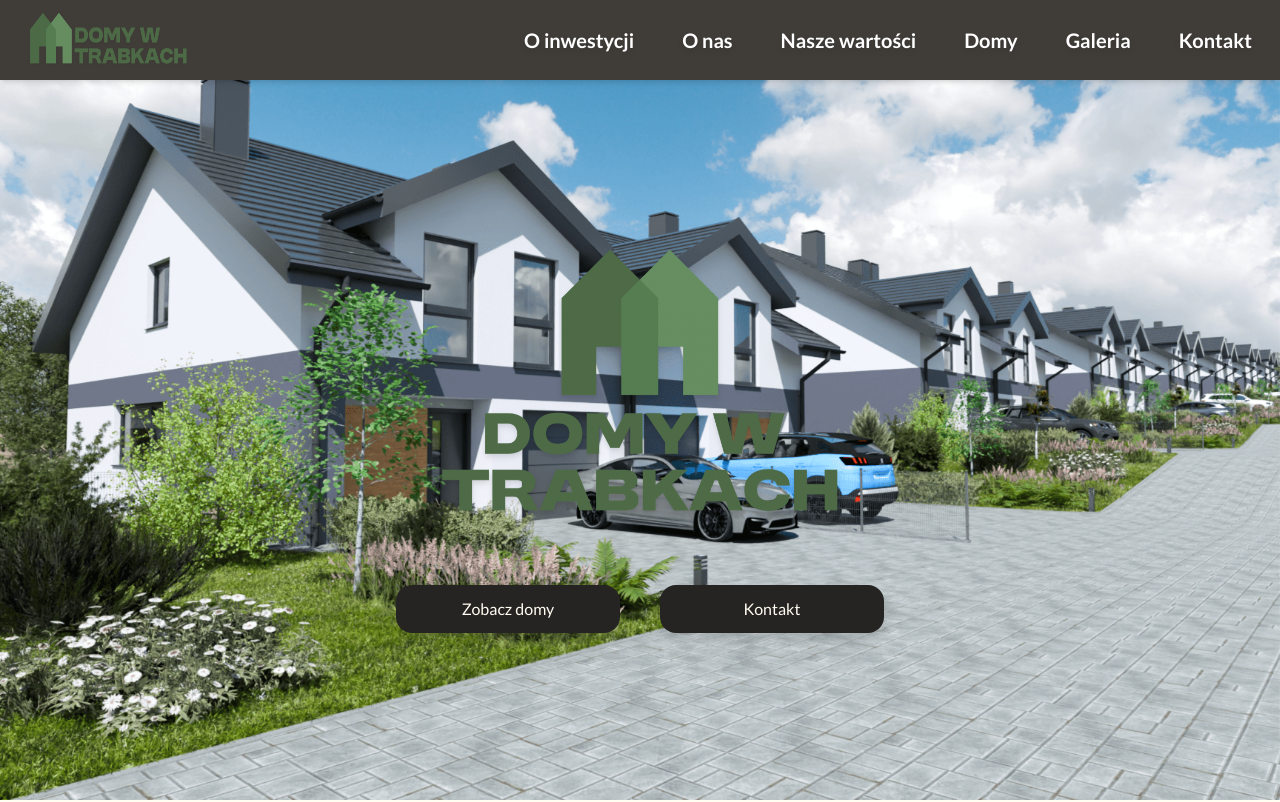
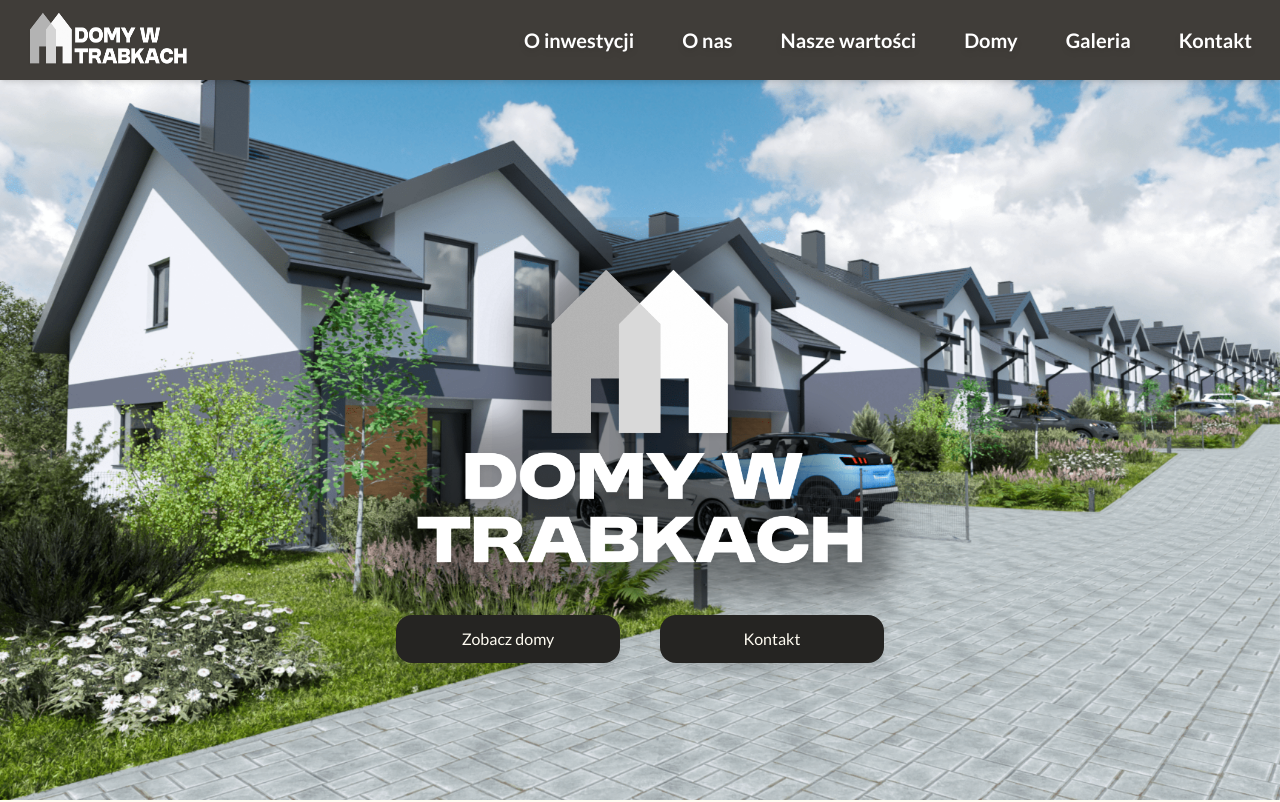
Before and after one commit to ruffaaw/trabki-developer-website, a Next.js app: page / in a window 1280 px wide. Shown: the top 802 px of the page. Built offline with nearby package versions, Linux system fonts and the light colour scheme; no server answers.

Commit message:
changed logo

```diff
--- a/src/components/HomeSection.tsx
+++ b/src/components/HomeSection.tsx
@@ -32,15 +32,15 @@ export default function HomeSection() {
         <Image
           src="/logo_kwadratowe.png"
           alt="Logo"
-          width={400}
+          width={600}
           height={300}
           data-aos="fade-up"
           data-aos-delay="500"
           data-aos-duration="1000"
-          className="max-md:hidden drop-shadow-md mb-10"
+          className="max-md:hidden drop-shadow-md"
           priority={true}
         />
-        <div className="flex max-md:flex-col max-md:space-y-5 max-md:w-full max-md:items-center md:space-x-10 mt-8">
+        <div className="flex max-md:flex-col max-md:space-y-5 max-md:w-full max-md:items-center md:space-x-10">
           <Link
             className="py-3 w-56 max-md:w-3/5  text-color5 rounded-2xl bg-color3 hover:bg-color2 hover:text-white transition break-words max-w-full text-center drop-shadow-xl"
             href="#houses"
```
Also changed, not shown: public/logo_kwadratowe.png, public/logo_plaskie.png.
